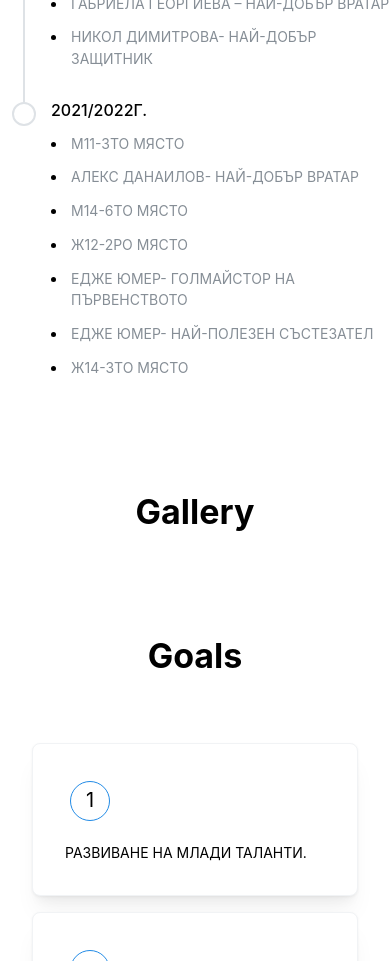
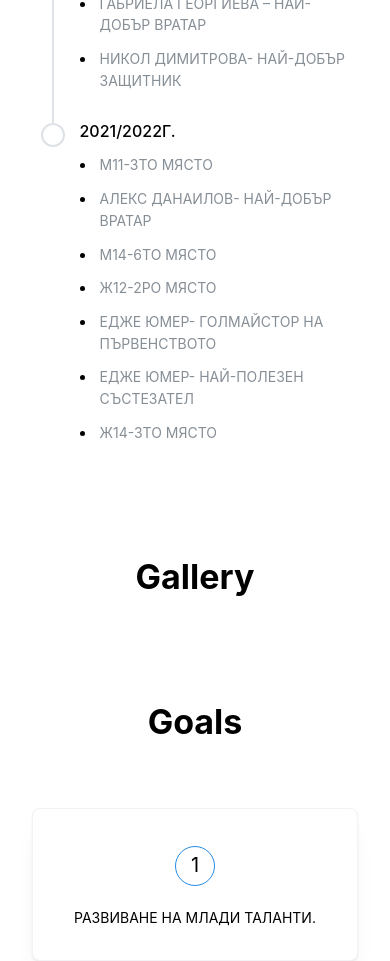
Before and after one commit to stefanidmtrv/handball-portfolio, a Next.js app: page / in a window 390 px wide. Shown: the part 5320-6281 px from the top of the page. Built offline with nearby package versions, Linux system fonts and the light colour scheme.

Commit message:
Fixed some formatting issues for mobile.

```diff
--- a/components/Achievements/Achievements.module.css
+++ b/components/Achievements/Achievements.module.css
@@ -8,3 +8,11 @@
       margin-top: var(--mantine-spacing-sm);
     }
   }
+
+.achievementText {
+    overflow-wrap: break-word;
+
+    @media (max-width: $mantine-breakpoint-md) {
+        max-width: 250px;
+    }
+}
--- a/components/Achievements/Achievements.tsx
+++ b/components/Achievements/Achievements.tsx
@@ -29,7 +29,7 @@ export function AchievementTimeline({ title, dates }: AchievementList) {
                         <List mt={15} spacing="sm" size="sm">
                             {
                                 achievement.achievements.map((item) => {
-                                    return <List.Item><Text fz="sm" c="dimmed">{item.achievement}</Text></List.Item>
+                                    return <List.Item><Text fz="sm" c="dimmed" className={classes.achievementText}>{item.achievement}</Text></List.Item>
                                 })
                             }
                         </List>
--- a/components/Goals/Goals.tsx
+++ b/components/Goals/Goals.tsx
@@ -19,14 +19,14 @@ interface GoalsCardProps {
 export function ServicesCard( {index, text}: GoalsCardProps) {
     return (
         <Card key={index} shadow="md" radius="md" className={classes.card} padding="xl">
-            <Group>
+            <Stack align='center'>
             <div className={classes.goalNumber}>
                 {index}
             </div>
             <Text fz="sm">
                 {text}
             </Text>
-            </Group>
+            </Stack>
         </Card>
         );
 }
```
Also changed, not shown: components/ColorSchemeToggle/ColorSchemeToggle.tsx (+34 -1 lines).
